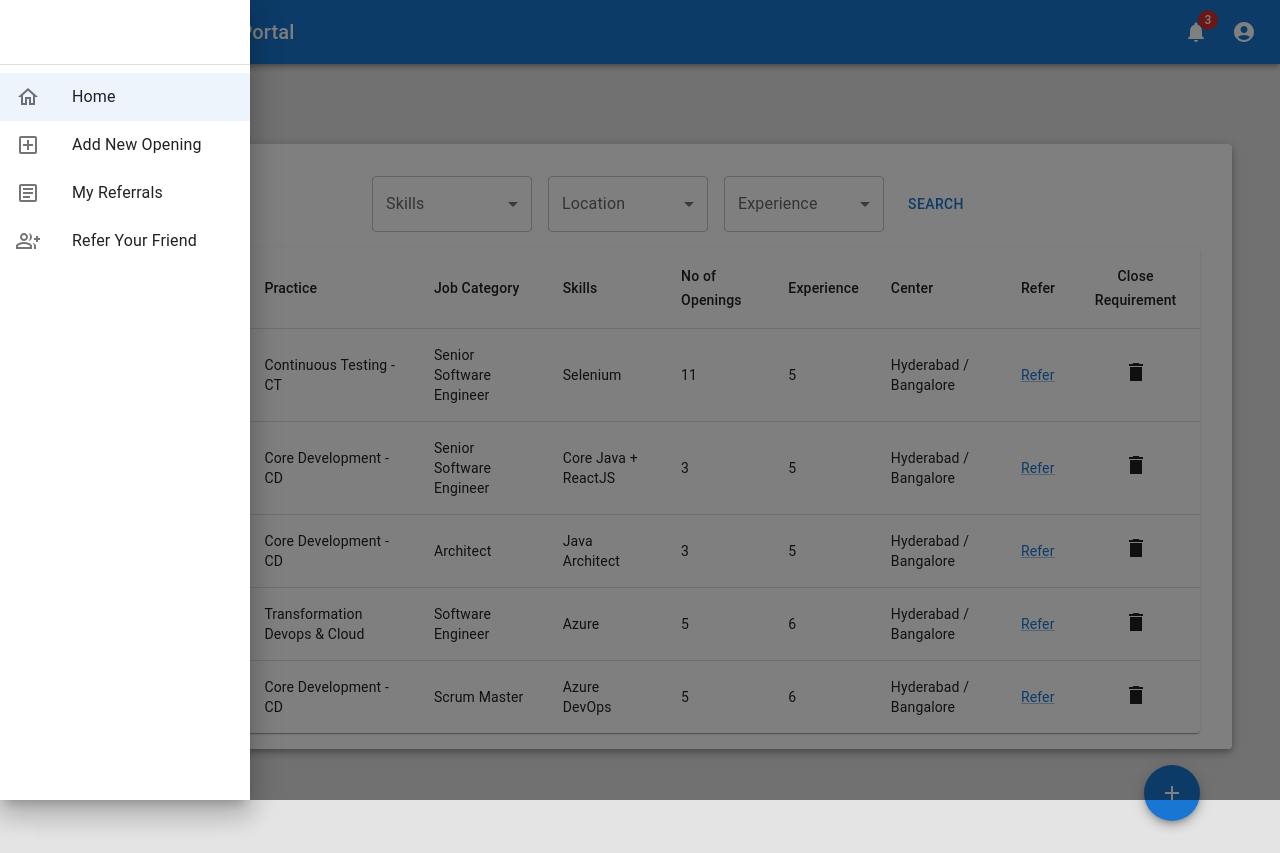
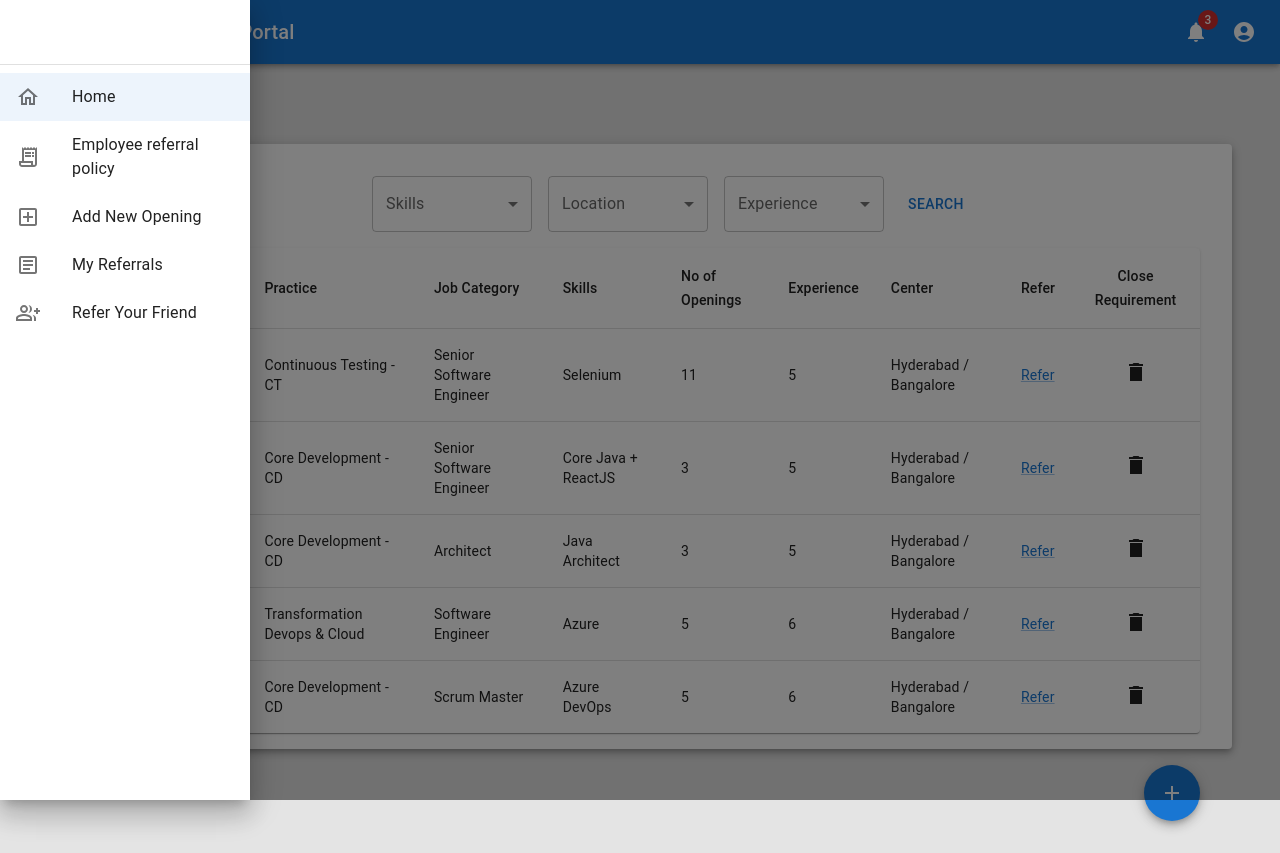
Before and after one commit to raghmala/employye-referal-app, a React (Create React App) app: page / in a window 1280 px wide. Both pictures are taken after a click on the button 36 px from the left and 32 px from the top of the page. Built offline with nearby package versions, Linux system fonts and the light colour scheme.

Commit message:
adding referral policy

```diff
--- a/src/App.js
+++ b/src/App.js
@@ -1,6 +1,7 @@
 import { BrowserRouter, Route } from "react-router-dom";
 import "./App.scss";
 import AppPage from "./Components/AppPage/AppPage";
+import EmpReferralPolicy from "./Pages/EmpReferralPolicy/EmpReferralPolicy";
 import Home from "./Pages/Home/Home";
 import MyReferrals from "./Pages/MyReferrals/MyReferrals";
 import Refer from "./Pages/Refer/Refer";
@@ -13,6 +14,7 @@ function App() {
         <Route path="/home" component={Home} />
         <Route path="/refer/:vacancyId" component={Refer} />
         <Route path="/myReferrals" component={MyReferrals} />
+        <Route path="/referralPolicy" component={EmpReferralPolicy} />
       </BrowserRouter>
     </div>
   );
--- a/src/Components/Drawer/DrawerComponent.jsx
+++ b/src/Components/Drawer/DrawerComponent.jsx
@@ -14,6 +14,7 @@ import {
   ArticleOutlined,
   GroupAddOutlined,
   HomeOutlined,
+  ReceiptLongOutlined,
 } from "@mui/icons-material";
 import * as React from "react";
 import { useHistory } from "react-router-dom";
@@ -34,8 +35,8 @@ const DrawerComponent = (props) => {
     if (screen === "home") {
       history.push("/home");
       setButtonSelected("home");
-    } else if (screen === "addNewOpening") {
-      // history.push("/addNewOpening");
+    } else if (screen === "empRefPolicy") {
+      history.push("/referralPolicy");
     } else if (screen === "myReferrals") {
       history.push("/myReferrals");
     } else if (screen === "referFriend") {
@@ -65,6 +66,18 @@ const DrawerComponent = (props) => {
                 <HomeOutlined />
               </ListItemIcon>
               <ListItemText primary="Home" />
+            </ListItemButton>
+          </ListItem>
+          <ListItem disablePadding>
+            <ListItemButton
+              onClick={() => {
+                openScreen("empRefPolicy");
+              }}
+            >
+              <ListItemIcon>
+                <ReceiptLongOutlined />
+              </ListItemIcon>
+              <ListItemText primary="Employee referral policy" />
             </ListItemButton>
           </ListItem>
           <ListItem disablePadding>
--- /dev/null
+++ b/src/Pages/EmpReferralPolicy/EmpReferralPolicy.jsx
@@ -0,0 +1,12 @@
+import React from "react";
+import AppPage from "../../Components/AppPage/AppPage";
+
+function EmpReferralPolicy() {
+  return (
+    <div>
+      <AppPage title="Employee Referral Policy"></AppPage>
+    </div>
+  );
+}
+
+export default EmpReferralPolicy;
```
